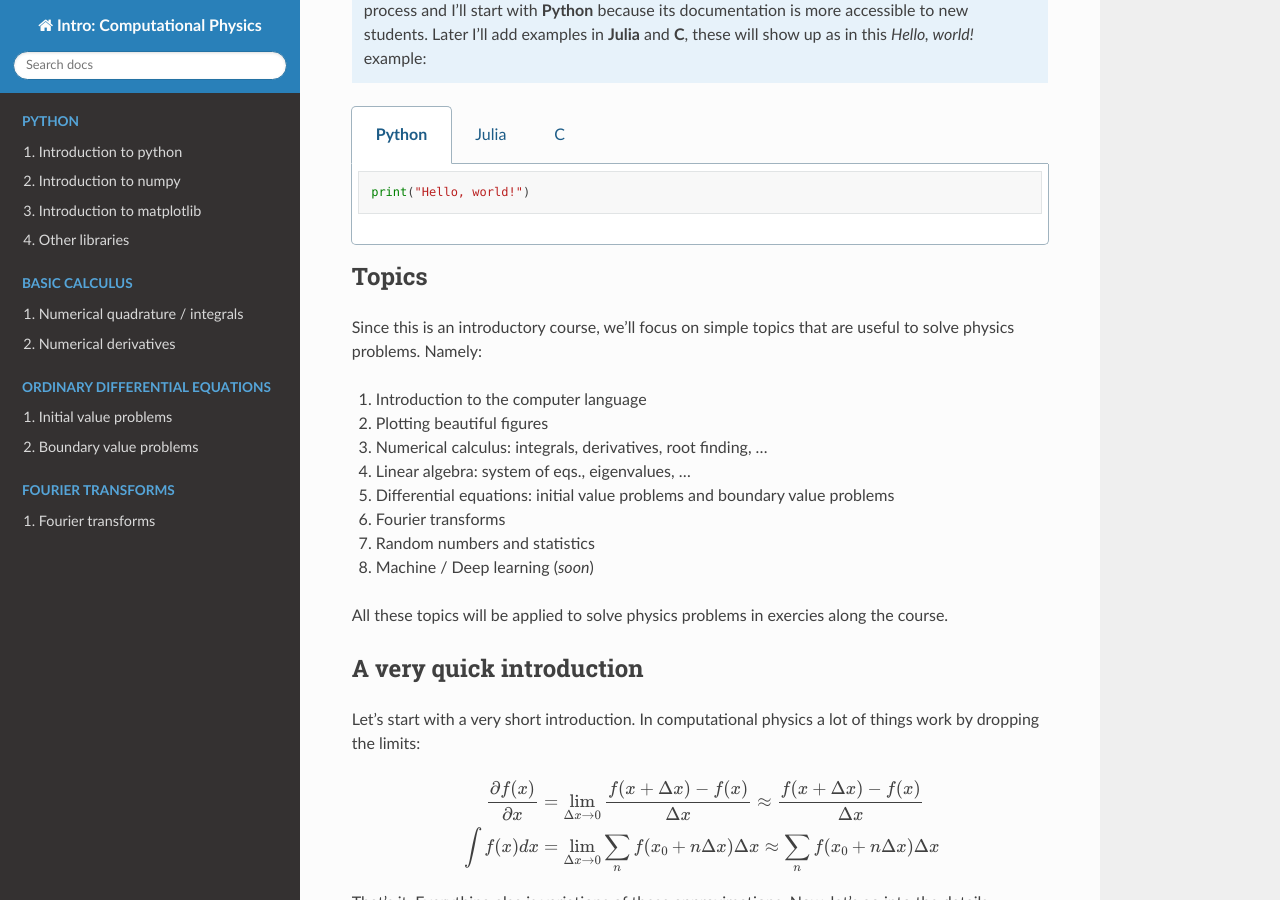
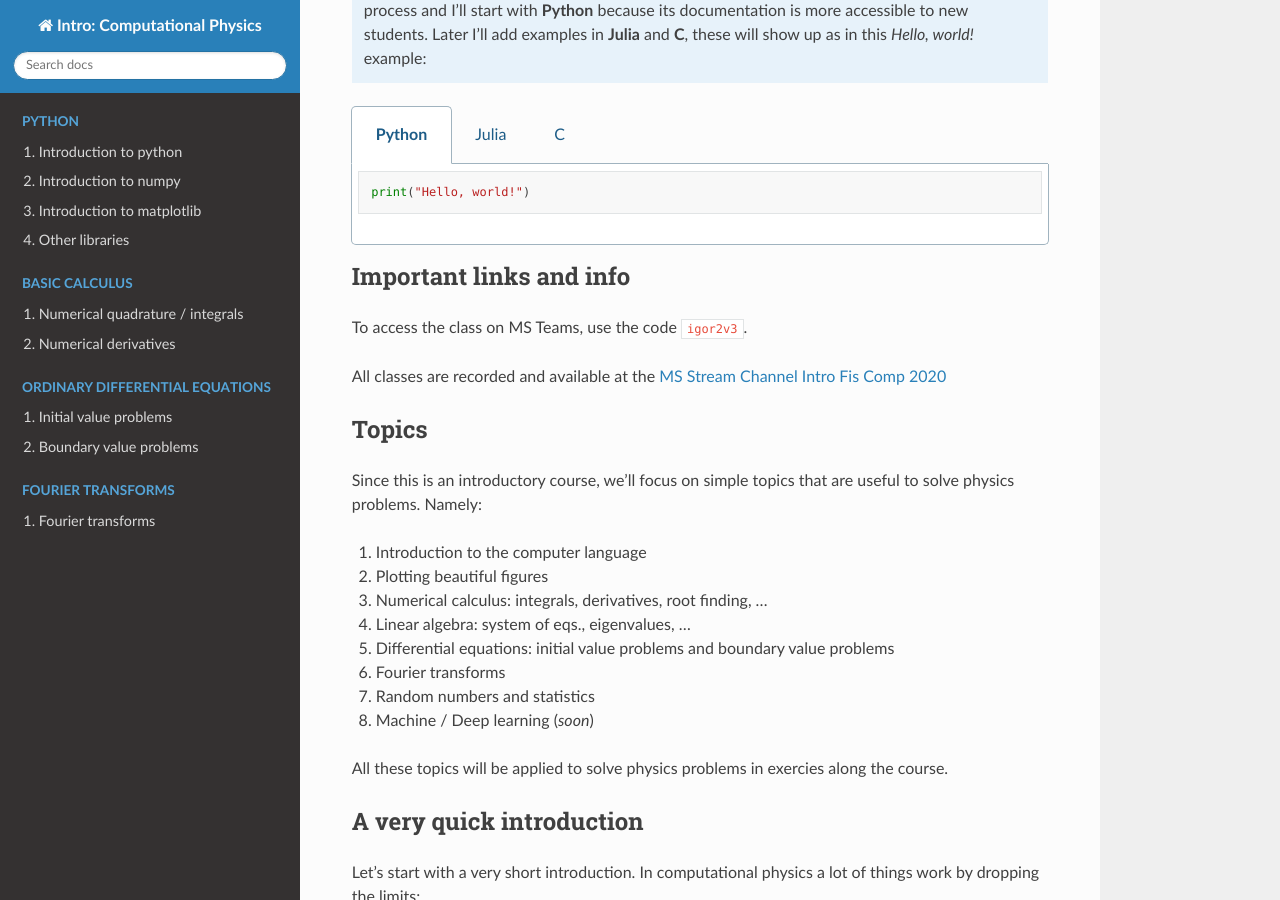
Before and after one commit to gersonjferreira/Computational-Physics-Class-Notes, a Sphinx documentation site: the page built from docs/index.rst, in a window 1280 px wide and 900 px high, scrolled down 594 px. Built offline with Sphinx 7.4.7 and the Read the Docs theme 2.0.0, drawn with Linux system fonts in a browser that asks for light colours.

Commit message:
link to class videos

```diff
--- a/docs/index.rst
+++ b/docs/index.rst
@@ -33,6 +33,12 @@ These are the class notes for the course *Computational Physics*, lectured to th
       }
 
 
+Important links and info
+------------------------
+
+To access the class on MS Teams, use the code ``igor2v3``.
+
+All classes are recorded and available at the `MS Stream Channel Intro Fis Comp 2020 <https://web.microsoftstream.com/channel/2a236d9f-7c07-4410-94c7-537cd4af9427>`_
 
 Topics
 ------
```
Also changed, not shown: 1 other file.
